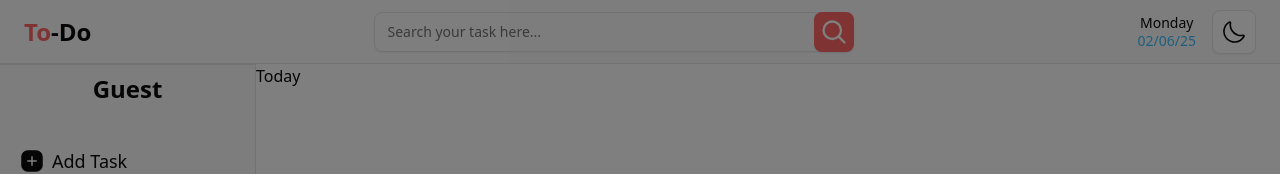
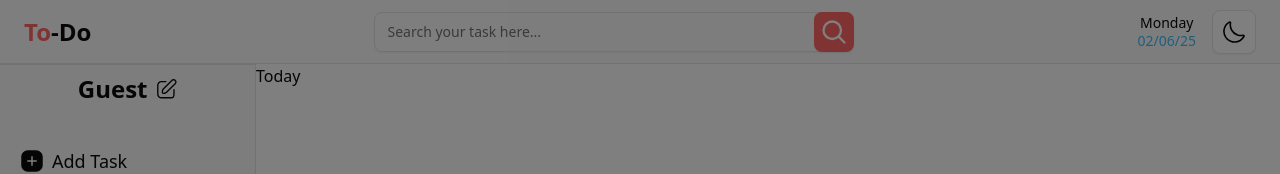
Before and after one commit to dhruv-d-simform/todo, a React (Vite) app: page / in a window 1280 px wide. Shown: the top 174 px of the page. Built offline with nearby package versions, Linux system fonts and the light colour scheme.

Commit message:
feature: Add Edit icon next user name

```diff
--- /dev/null
+++ b/src/assets/EditIcon.tsx
@@ -0,0 +1,35 @@
+export function EditIcon({ style }: { style?: React.CSSProperties }) {
+    return (
+        <svg
+            viewBox="0 0 24 24"
+            fill="none"
+            xmlns="http://www.w3.org/2000/svg"
+            stroke="currentColor"
+            style={style ?? { width: '1.35rem', height: '1.35rem' }}
+            role="presentation"
+        >
+            <g id="SVGRepo_bgCarrier" stroke-width="0"></g>
+            <g
+                id="SVGRepo_tracerCarrier"
+                stroke-linecap="round"
+                stroke-linejoin="round"
+            ></g>
+            <g id="SVGRepo_iconCarrier">
+                <path
+                    d="M21.2799 6.40005L11.7399 15.94C10.7899 16.89 7.96987 17.33 7.33987 16.7C6.70987 16.07 7.13987 13.25 8.08987 12.3L17.6399 2.75002C17.8754 2.49308 18.1605 2.28654 18.4781 2.14284C18.7956 1.99914 19.139 1.92124 19.4875 1.9139C19.8359 1.90657 20.1823 1.96991 20.5056 2.10012C20.8289 2.23033 21.1225 2.42473 21.3686 2.67153C21.6147 2.91833 21.8083 3.21243 21.9376 3.53609C22.0669 3.85976 22.1294 4.20626 22.1211 4.55471C22.1128 4.90316 22.0339 5.24635 21.8894 5.5635C21.7448 5.88065 21.5375 6.16524 21.2799 6.40005V6.40005Z"
+                    stroke="currentColor"
+                    stroke-width="1.5"
+                    stroke-linecap="round"
+                    stroke-linejoin="round"
+                ></path>
+                <path
+                    d="M11 4H6C4.93913 4 3.92178 4.42142 3.17163 5.17157C2.42149 5.92172 2 6.93913 2 8V18C2 19.0609 2.42149 20.0783 3.17163 20.8284C3.92178 21.5786 4.93913 22 6 22H17C19.21 22 20 20.2 20 18V13"
+                    stroke="currentColor"
+                    stroke-width="1.5"
+                    stroke-linecap="round"
+                    stroke-linejoin="round"
+                ></path>
+            </g>
+        </svg>
+    );
+}
--- a/src/components/UserName.tsx
+++ b/src/components/UserName.tsx
@@ -1,3 +1,4 @@
+import { EditIcon } from '@/assets/EditIcon';
 import { Button } from '@/components/ui/button';
 import {
     Dialog,
@@ -33,12 +34,12 @@ export function UserName() {
     return (
         <Dialog open={open} onOpenChange={setOpen}>
             <DialogTrigger asChild>
-                <p
-                    className="hidden sm:block text-center text-2xl font-bold p-2 cursor-pointer"
-                    role="heading"
-                >
-                    {userName}
-                </p>
+                <div className="hidden sm:flex justify-center items-center gap-2 text-2xl font-bold p-2 cursor-pointer">
+                    <p>{userName}</p>
+                    <button className="cursor-pointer">
+                        <EditIcon />
+                    </button>
+                </div>
             </DialogTrigger>
             <DialogContent className="sm:max-w-md">
                 <DialogHeader>
--- a/src/utils/validations.ts
+++ b/src/utils/validations.ts
@@ -1,7 +1,7 @@
 export function validateName(name: string): string | null {
     name = name.trim();
     if (!name) return 'Please provide a your name';
-    if (name.length > 20) return 'Name must not exceed 20 characters';
+    if (name.length > 15) return 'Name must not exceed 15 characters';
     if (!/^[a-zA-Z][a-zA-Z ]*$/.test(name))
         return 'Name must only contain letters (a-z, A-Z) and spaces between words, but not at the start';
     return null;
```
